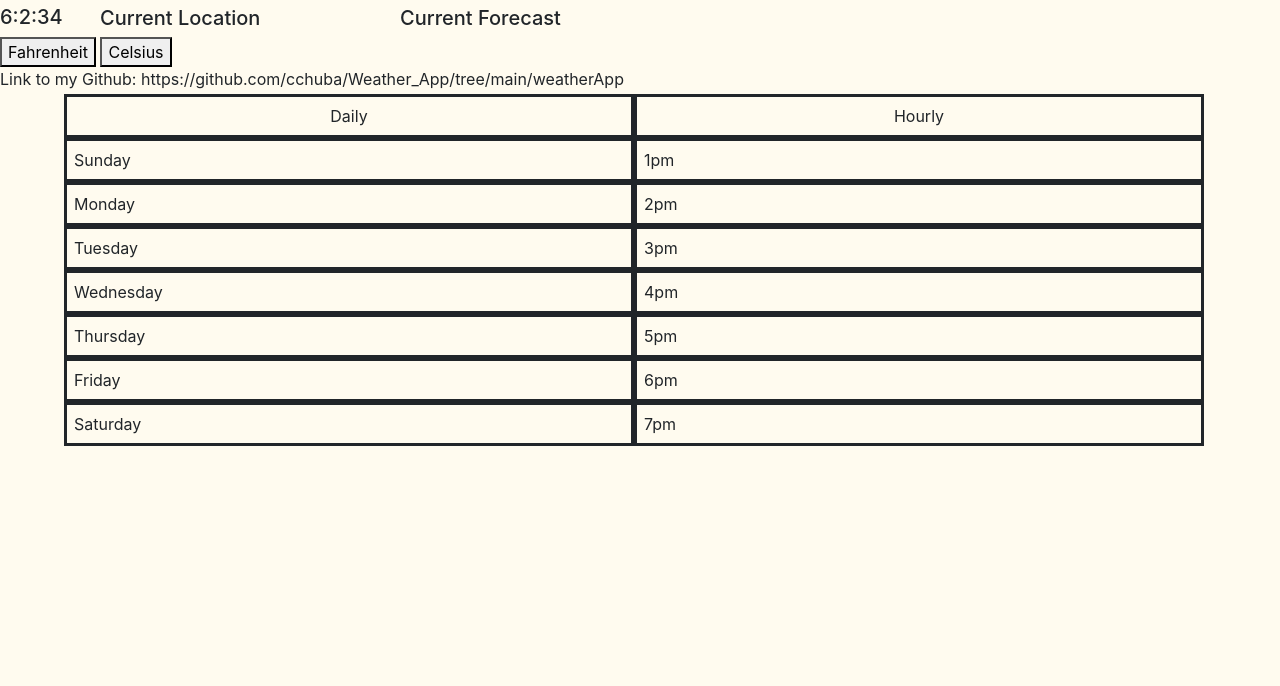
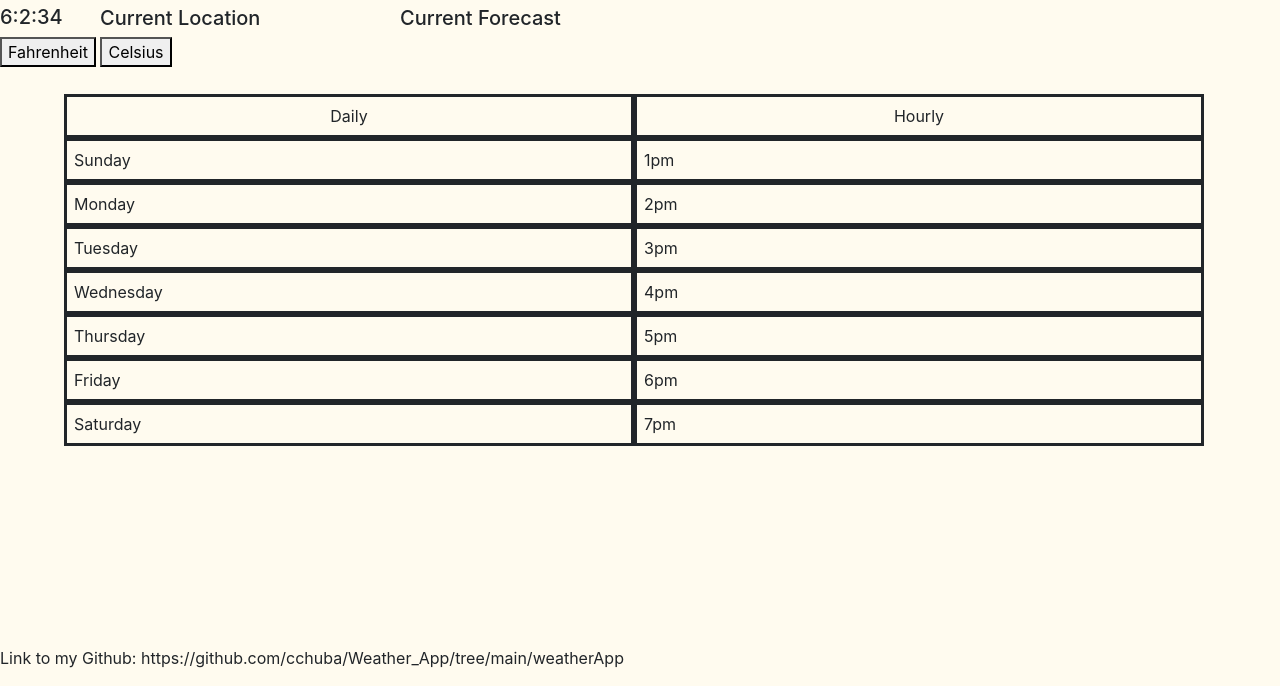
Before and after one commit to cchuba/Weather_App, a website built with Parcel: page weatherApp/index.html in a window 1280 px wide. Shown: the part 114-800 px from the top of the page. Built offline with nearby package versions, Linux system fonts and the light colour scheme.

Commit message:
Update styles.css
footer styling

```diff
--- a/weatherApp/src/styles.css
+++ b/weatherApp/src/styles.css
@@ -74,3 +74,10 @@ img {
   top: 2.4em;
   left: 23em;
 }
+
+.footer{
+  position: fixed;
+  left: 0;
+  bottom: 0;
+  text-align: center;
+}
```
